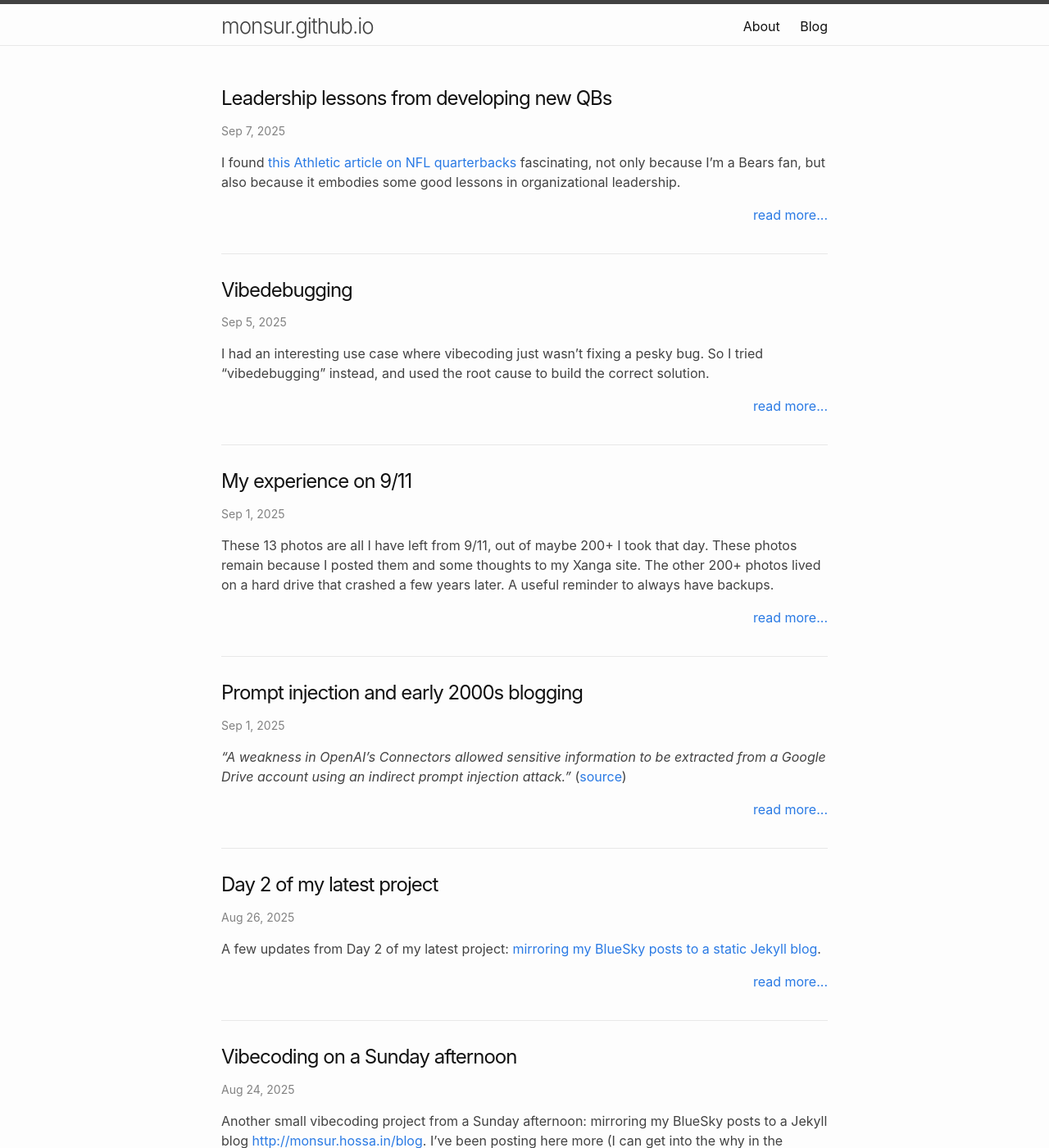
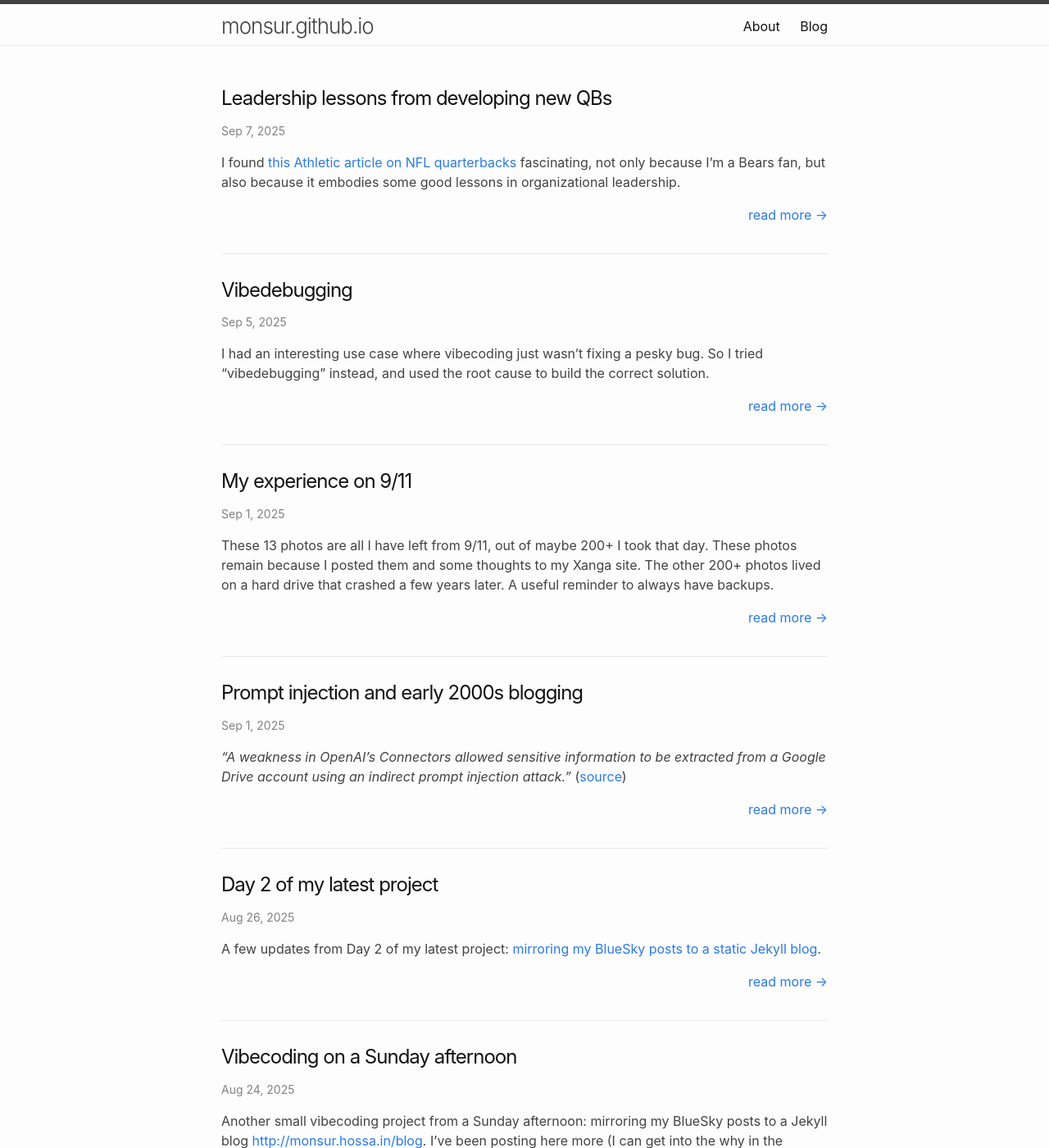
Before and after one commit to monsur/monsur.github.io, a Jekyll site: the page built from index.html, in a window 1280 px wide and 1400 px high. Shown: the whole window at 82% size. Built offline with Jekyll 4.4.1, drawn with Linux system fonts in a browser that asks for light colours; the list of posts is cut into pages by our own code; some of the changed text lies outside the part shown.

Commit message:
Change read more to use an arrow

```diff
--- a/index.html
+++ b/index.html
@@ -20,7 +20,7 @@
 ' | first | strip_html %}
           {% endif %}
           <p>{{ first_paragraph }}</p>
-          <p class="read-more"><a href="{{ post.url | relative_url }}">read more...</a></p>
+          <p class="read-more"><a href="{{ post.url | relative_url }}">read more &rarr;</a></p>
         </div>
       </div>
     {% endfor %}
```
